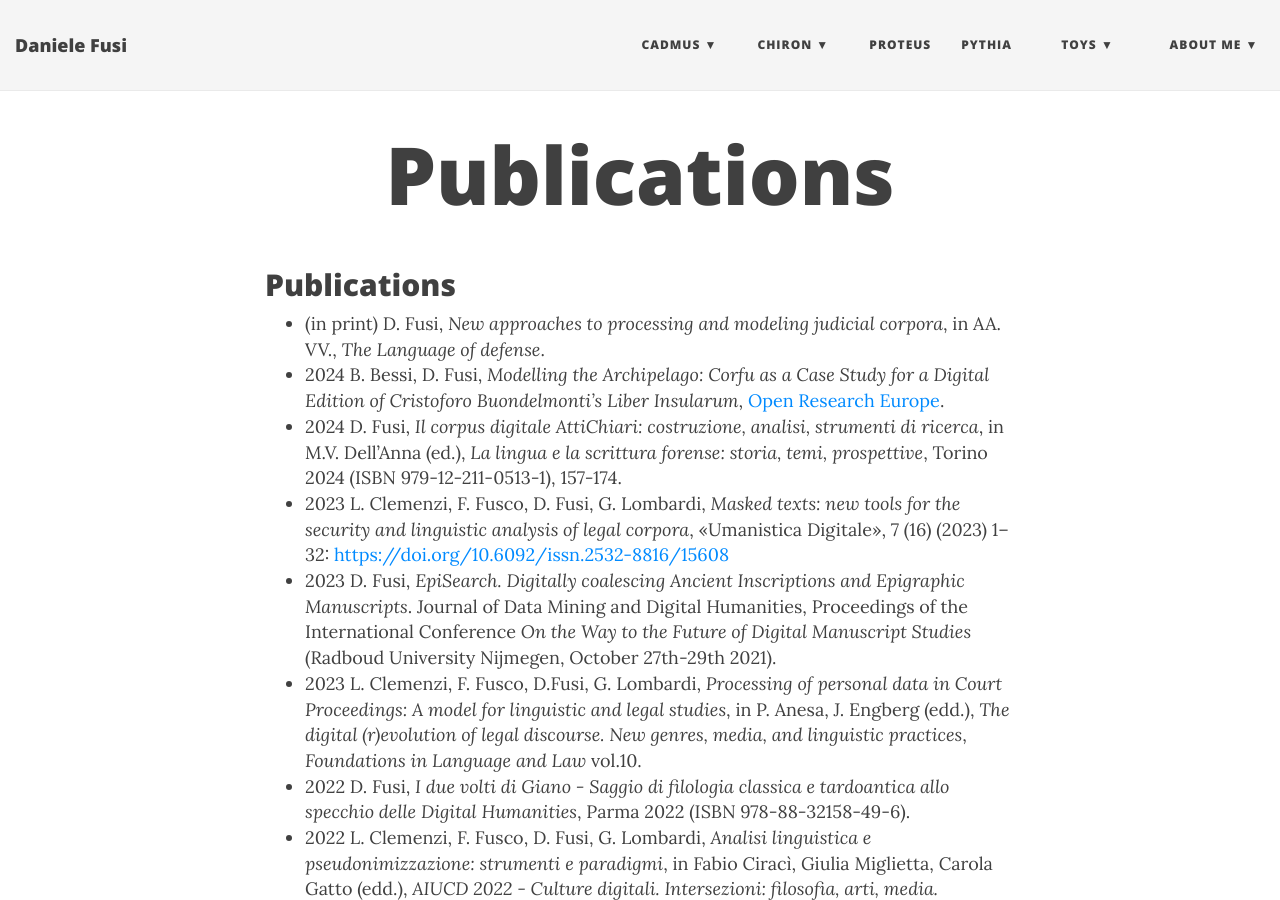
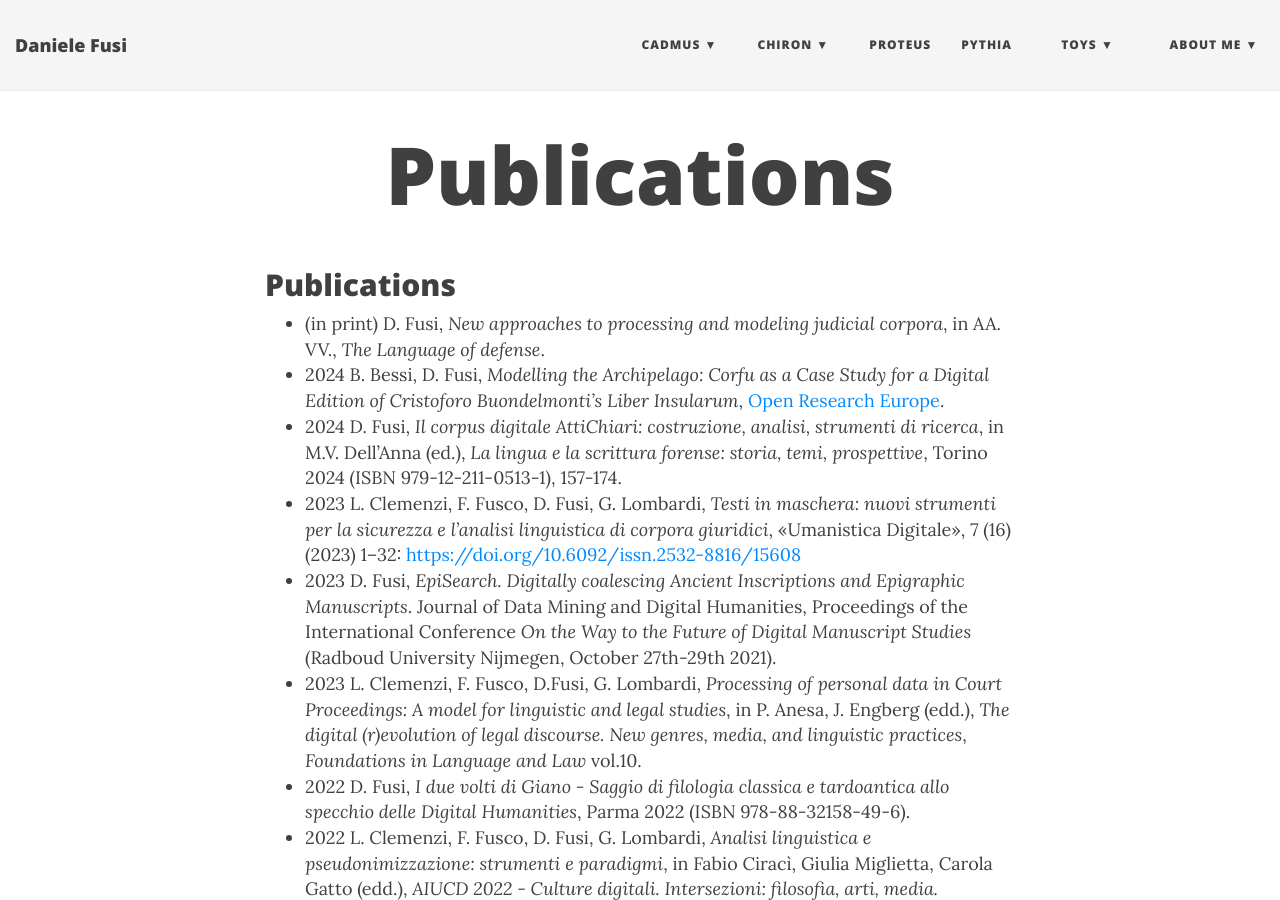
Before and after one commit to Myrmex/overview, a Jekyll site: the page built from publications.md, in a window 1280 px wide and 900 px high. Built offline with Jekyll 4.4.1, drawn with Linux system fonts in a browser that asks for light colours; nearby versions of some CDN libraries; our own code applies the rules of GitHub Pages for plain Markdown files.

Commit message:
Update publications.md

```diff
--- a/publications.md
+++ b/publications.md
@@ -7,7 +7,7 @@
 - (in print) D. Fusi, _New approaches to processing and modeling judicial corpora_, in AA. VV., _The Language of defense_.
 - 2024 B. Bessi, D. Fusi, _Modelling the Archipelago: Corfu as a Case Study for a Digital Edition of Cristoforo Buondelmonti’s Liber Insularum_, [Open Research Europe](https://open-research-europe.ec.europa.eu/articles/4-11/v1).
 - 2024 D. Fusi, _Il corpus digitale AttiChiari: costruzione, analisi, strumenti di ricerca_, in M.V. Dell'Anna (ed.), _La lingua e la scrittura forense: storia, temi, prospettive_, Torino 2024 (ISBN 979-12-211-0513-1), 157-174.
-- 2023 L. Clemenzi, F. Fusco, D. Fusi, G. Lombardi, _Masked texts: new tools for the security and linguistic analysis of legal corpora_, «Umanistica Digitale», 7 (16) (2023) 1–32: <https://doi.org/10.6092/issn.2532-8816/15608>
+- 2023 L. Clemenzi, F. Fusco, D. Fusi, G. Lombardi, _Testi in maschera: nuovi strumenti per la sicurezza e l’analisi linguistica di corpora giuridici_, «Umanistica Digitale», 7 (16) (2023) 1–32: <https://doi.org/10.6092/issn.2532-8816/15608>
 - 2023 D. Fusi, _EpiSearch. Digitally coalescing Ancient Inscriptions and Epigraphic Manuscripts_. Journal of Data Mining and Digital Humanities, Proceedings of the International Conference _On the Way to the Future of Digital Manuscript Studies_ (Radboud University Nijmegen, October 27th-29th 2021).
 - 2023 L. Clemenzi, F. Fusco, D.Fusi, G. Lombardi, _Processing of personal data in Court Proceedings: A model for linguistic and legal studies_, in P. Anesa, J. Engberg (edd.), _The digital (r)evolution of legal discourse. New genres, media, and linguistic practices_, _Foundations in Language and Law_ vol.10.
 - 2022 D. Fusi, _I due volti di Giano - Saggio di filologia classica e tardoantica allo specchio delle Digital Humanities_, Parma 2022 (ISBN 978-88-32158-49-6).
```
